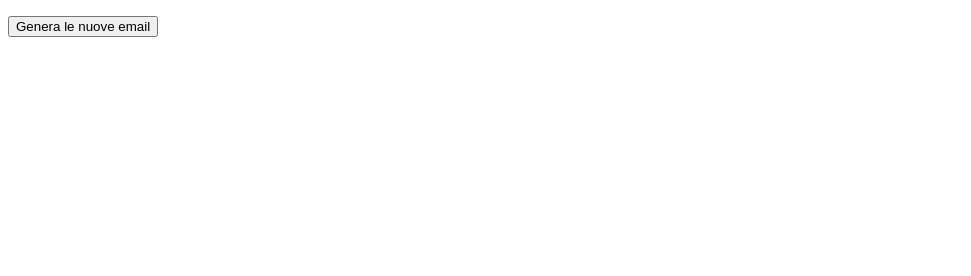
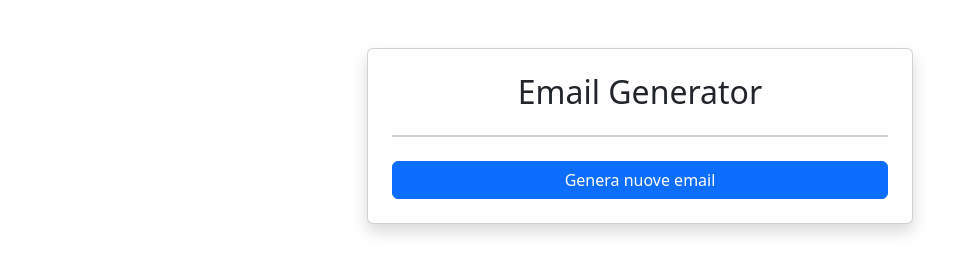
Before and after one commit to daviderocco85/js-email-list, a plain HTML site: page index.html in a window 1280 px wide. Shown: the whole page, without its empty margins (0-971 px from the left). Drawn offline with nearby package versions, Linux system fonts and the light colour scheme; no server answers.

Commit message:
feat: modernize HTML structure with Boostrap and CSS style

```diff
--- a/index.html
+++ b/index.html
@@ -4,13 +4,42 @@
 <head>
     <meta charset="UTF-8">
     <meta name="viewport" content="width=device-width, initial-scale=1.0">
+    <!--Axios-->
     <script src="https://cdnjs.cloudflare.com/ajax/libs/axios/1.6.7/axios.min.js"></script>
+    <!--Google Fonts-->
+    <link href="https://fonts.googleapis.com/css2?family=Poppins:wght@300;400;600;700&display=swap" rel="stylesheet">
+    <!--Boostrap 5-->
+    <link href="https://cdn.jsdelivr.net/npm/bootstrap@5.3.8/dist/css/bootstrap.min.css" rel="stylesheet"
+        integrity="sha384-sRIl4kxILFvY47J16cr9ZwB07vP4J8+LH7qKQnuqkuIAvNWLzeN8tE5YBujZqJLB" crossorigin="anonymous">
+    <!--CSS-->
+    <link rel="stylesheet" href="css/style.css">
     <title>Js Email List</title>
 </head>
 
 <body>
-    <ul class="email-list"></ul>
-    <button type="button" class="new-email">Genera le nuove email</button>
+
+    <div class="container py-5">
+        <div class="row justify-content-center">
+            <div class="col-md-6">
+
+                <div class="card shadow p-4">
+                    <h2 class="text-center mb-4">Email Generator</h2>
+
+                    <ul class="email-list list-group mb-4">
+
+                        <!-- li items will be injected here by API JavaScript -->
+                    </ul>
+
+                    <button type="button" class="new-email btn btn-primary w-100">
+                        Genera nuove email
+                    </button>
+                </div>
+
+            </div>
+        </div>
+    </div>
+
+
     <script src="script/script.js"></script>
 </body>
 
```
